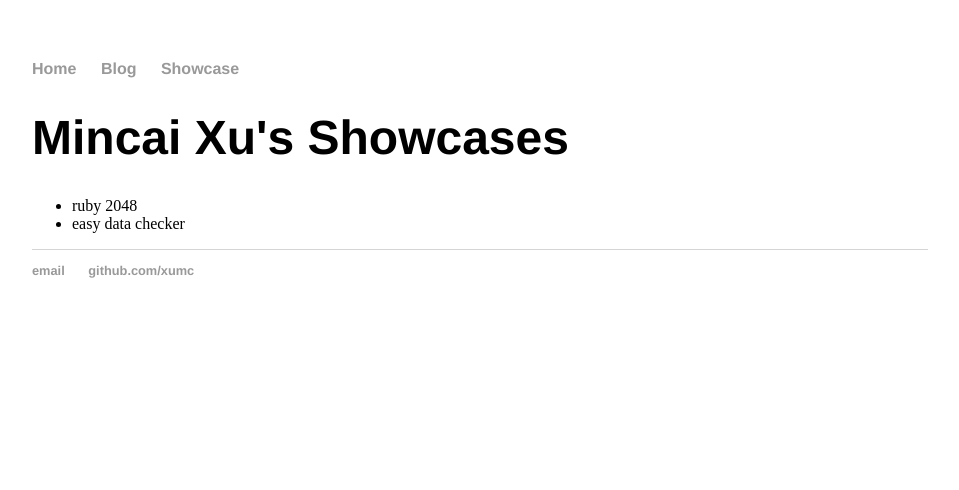
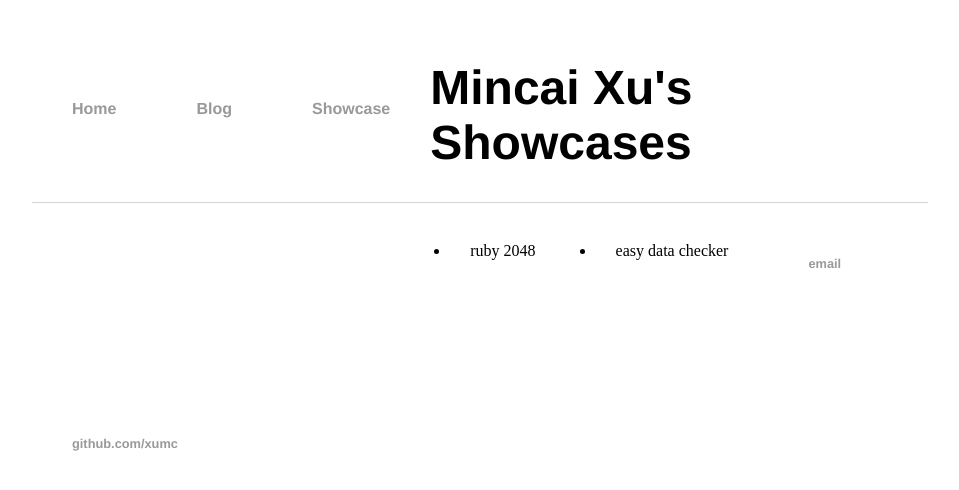
Before and after one commit to xumc/xumc.github.io, a Jekyll site: the page built from showcase/index.html, in a window 1280 px wide. Shown: the top 490 px of the page, without its empty margins (160-1119 px from the left). Built offline with Jekyll 4.4.1, drawn with Linux system fonts in a browser that asks for light colours.

Commit message:
add showcase

```diff
--- a/showcase/index.html
+++ b/showcase/index.html
@@ -3,7 +3,7 @@
 title: Mincai Xu's Showcases
 ---
     <style>
-        .ul li {
+        ul li {
             widht: 200px;
             height: 100px;
             margin: 20px;
```
